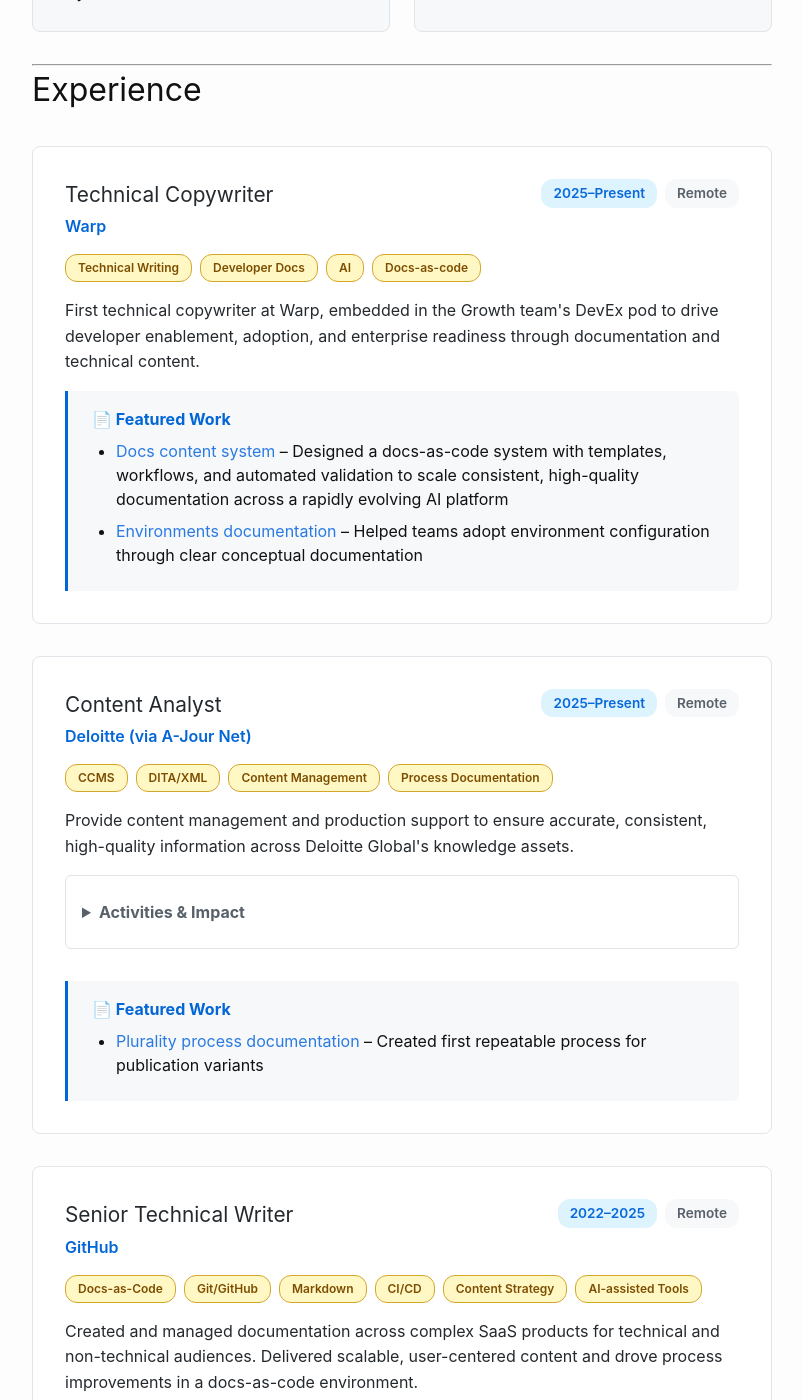
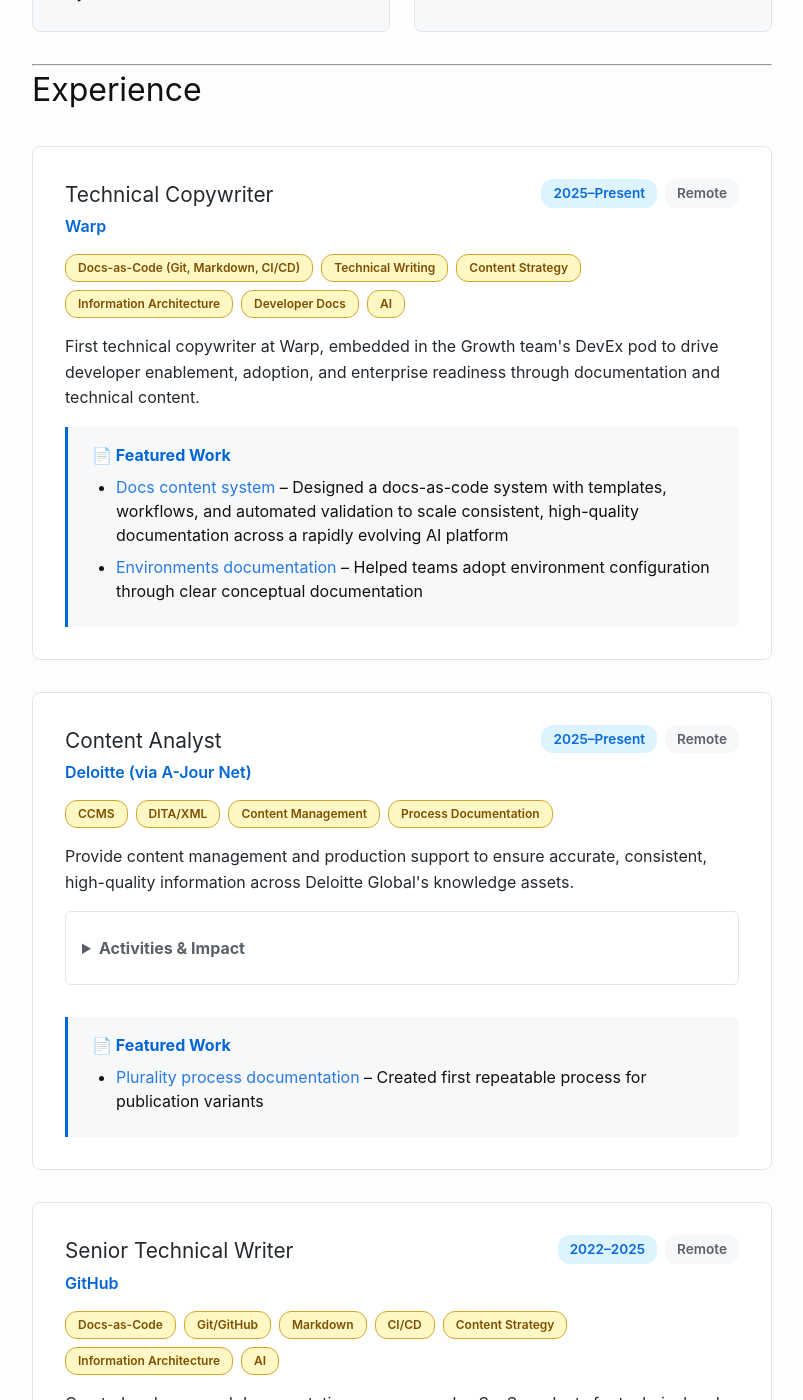
Before and after one commit to rachaelrenk/rachaelrenk.github.io, a Jekyll site: the page built from docs/resume.markdown, in a window 1280 px wide and 1400 px high, scrolled down 844 px. Shown: the whole window, without its empty margins (238-1041 px from the left). Built offline with Jekyll 4.4.1, drawn with Linux system fonts in a browser that asks for light colours.

Commit message:
Update resume.markdown

```diff
--- a/docs/resume.markdown
+++ b/docs/resume.markdown
@@ -60,10 +60,12 @@
   </div>
 
   <div class="skill-badges">
+    <span class="skill-badge">Docs-as-Code (Git, Markdown, CI/CD)</span>
     <span class="skill-badge">Technical Writing</span>
+    <span class="skill-badge">Content Strategy</span>
+    <span class="skill-badge">Information Architecture</span>
     <span class="skill-badge">Developer Docs</span>
     <span class="skill-badge">AI</span>
-    <span class="skill-badge">Docs-as-code</span>
   </div>
 
   <p class="job-summary">First technical copywriter at Warp, embedded in the Growth team's DevEx pod to drive developer enablement, adoption, and enterprise readiness through documentation and technical content.</p>
@@ -135,7 +137,8 @@
     <span class="skill-badge">Markdown</span>
     <span class="skill-badge">CI/CD</span>
     <span class="skill-badge">Content Strategy</span>
-    <span class="skill-badge">AI-assisted Tools</span>
+    <span class="skill-badge">Information Architecture</span>
+    <span class="skill-badge">AI</span>
   </div>
 
   <p class="job-summary">Created and managed documentation across complex SaaS products for technical and non-technical audiences. Delivered scalable, user-centered content and drove process improvements in a docs-as-code environment.</p>
```
